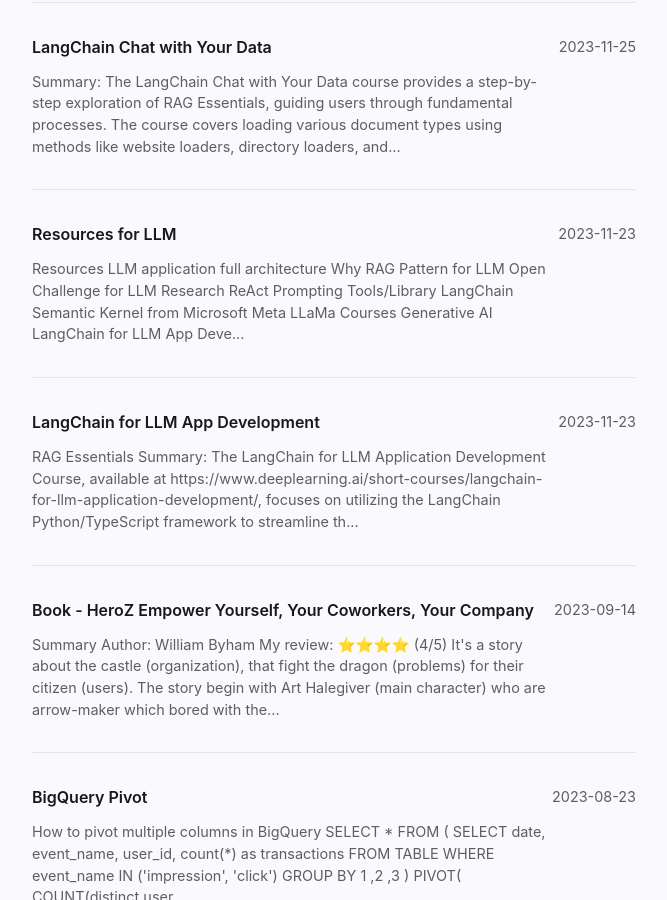
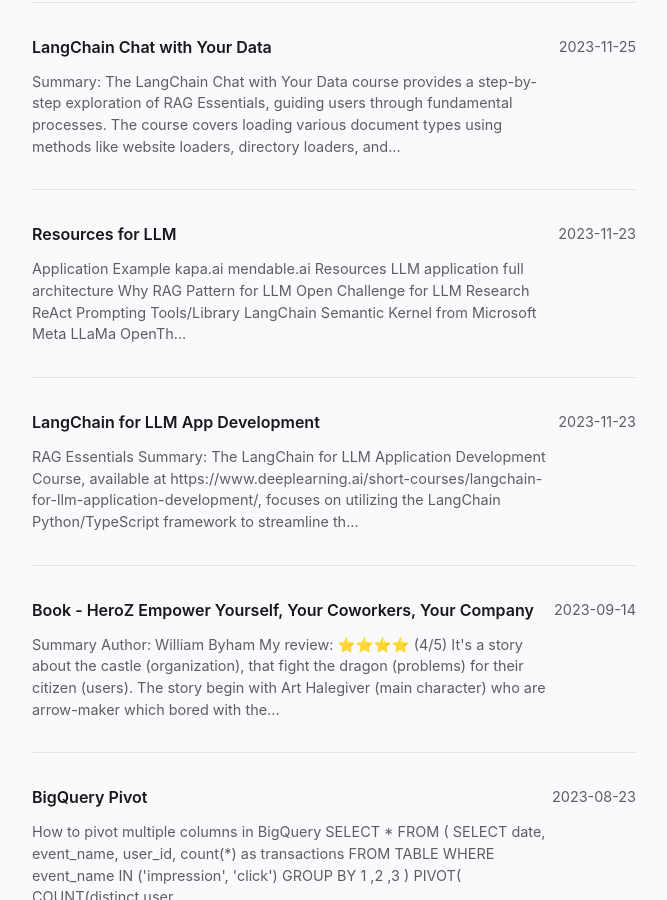
Before and after one commit to lukkiddd/lukkiddd.github.io, a Jekyll site: the page built from pages/index.md, in a window 1280 px wide and 900 px high, scrolled down 546 px. Shown: the whole window, without its empty margins (306-973 px from the left). Built offline with Jekyll 4.4.1, drawn with Linux system fonts in a browser that asks for light colours.

Commit message:
Add mendable and re-order the notes

```diff
--- a/_notes/Public/Resources for LLM.md
+++ b/_notes/Public/Resources for LLM.md
@@ -3,6 +3,11 @@
 notetype : feed
 date : 2023-11-23
 ---
+
+
+## Application Example
+- [kapa.ai](https://www.kapa.ai/)
+- [mendable.ai](https://www.mendable.ai/)
 
 ## Resources
 - [LLM application full architecture](https://a16z.com/emerging-architectures-for-llm-applications/)
```
Also changed, not shown: other parts of _notes/Public/Resources for LLM.md (+5 -9 lines).
